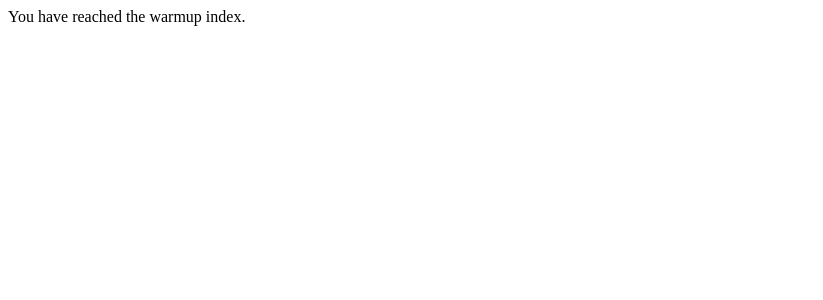
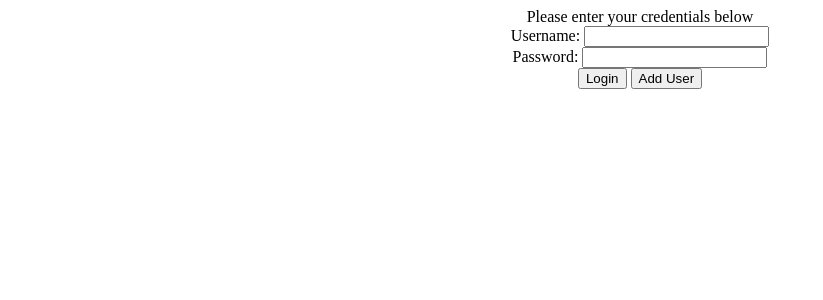
Before and after one commit to jamesmuerle/django-helloworld, a Django app: page / in a window 1280 px wide. Shown: the top 300 px of the page, without its empty margins (0-823 px from the left). Run offline with Django 3.2, Linux system fonts and the light colour scheme; parts of the project's set-up code (start-up, migrations or seed data) failed here and were passed over; some libraries are stand-ins or nearby versions.

Commit message:
Static files

```diff
--- /dev/null
+++ b/css/client.css
@@ -0,0 +1 @@
+/home/jmuerle/Projects/hellodjango/warmup/static/css/client.css
--- /dev/null
+++ b/js/client.js
@@ -0,0 +1 @@
+/home/jmuerle/Projects/hellodjango/warmup/static/js/client.js
--- /dev/null
+++ b/warmup/client.css
@@ -0,0 +1 @@
+/home/jmuerle/Projects/hellodjango/warmup/static/warmup/client.css
--- /dev/null
+++ b/warmup/client.js
@@ -0,0 +1 @@
+/home/jmuerle/Projects/hellodjango/warmup/static/warmup/client.js
--- a/warmup/templates/warmup/index.html
+++ b/warmup/templates/warmup/index.html
@@ -1 +1,123 @@
-You have reached the warmup index.
+<!DOCTYPE HTML PUBLIC "-//W3C//DTD HTML 4.01 Transitional//EN" "http://www.w3.org/TR/html4/loose.dtd">
+<html>
+<head>
+<meta http-equiv="Content-Type" content="text/html; charset=iso-8859-1">
+<link rel="stylesheet" type="text/css" href="{{ STATIC_URL }}client.css">
+<script type="text/javascript" src="https://ajax.googleapis.com/ajax/libs/jquery/1.8.3/jquery.min.js"></script>
+<script type="text/javascript" src="https://ajax.googleapis.com/ajax/libs/jqueryui/1.9.2/jquery-ui.min.js"></script>
+<!-- This is all the page independent functions.  The ones which directly interact with the page are inlined below. -->
+<script type="text/javascript" src="{{ STATIC_URL }}client.js"></script>
+</head>
+
+<center>
+<div id="login-page" class="box">
+  <div id="login-message" class="message"></div>
+  <center>
+    <form>
+      Username: <input id="login-username" type="text" name="username"><br>
+      Password: <input id="login-password" type="password" name="pwd"><br>
+      <input id="login-button" type="submit" value="Login">
+      <input id="add-user-button" type="submit" value="Add User">
+    </form>
+  </center>
+</div>
+
+<div id="welcome-page" class="box">
+  <div id="welcome-message" class="message"></div>
+  <center>
+    <form>
+      <input type="submit" id="logout-button" value="Logout">
+    </form>
+  </center>
+</div>
+</center>
+
+<script type="text/javascript">
+<!--
+/* Put the page into a blank state until everything finishes loading
+   This is not the ideal thing to do, but better than nothing. */
+$('#login-page').hide()
+$('#welcome-page').hide()
+$('#login-username').val("")
+$('#login-password').val("")
+$('#login-message').html("Please enter your credentials below")
+$('#welcome-message').html("You should never see this text");
+
+/* setup the page so that only one of the forms is shown */
+$(document).ready(function() {
+   show_login_page();
+ });
+
+/* Note: These two functions are deliberately written to ignore the starting
+   state.  This makes them slightly slower, but has the side effect of
+   restoring any invariant that gets accidentally broken.*/
+function show_login_page(message) {
+  if(! message) message = "Please enter your credentials below";
+  $('#welcome-page').hide()
+  $('#login-username').val("")
+  $('#login-password').val("")
+  $('#login-message').html(message)
+  $('#login-page').show()
+}
+
+function show_welcome_page(user, count) {
+   $('#login-page').hide();
+   $('#welcome-page').show();
+   $('#welcome-message').html("Welcome "+user+"<br>You have logged in "+count+" times.");
+}
+
+function handle_login_response(data, user) {
+  if( data.errCode > 0 ) {
+     c = data.count;
+     show_welcome_page(user, c);
+  } else {
+     if( debug_flag ) {
+        if( data.errCode != ERR_BAD_CREDENTIALS ) {
+           alert( 'Illegal error code encounted for this state');
+        }
+     }
+     show_login_page( get_message_for_errcode(data.errCode) );
+  }
+}
+
+function handle_add_user_response(data, user) {
+  if( data.errCode > 0 ) {
+     c = data.count;
+     show_welcome_page(user, c);
+  } else {
+     if( debug_flag ) {
+        if( data.errCode != ERR_BAD_USERNAME && data.errCode != ERR_USER_EXISTS ) {
+           alert( 'Illegal error code encounted for this state');
+        }
+     }
+     show_login_page( get_message_for_errcode(data.errCode) );
+  }
+}
+
+$('#login-button').click(function() {
+   username = $('#login-username').val()
+   password = $('#login-password').val()
+   json_request("/users/login", { user: username, password: password }, function(data) { return handle_login_response(data, username); }, function(err) { alert('error occurred on request'); });
+
+   return false;
+});
+
+$('#add-user-button').click(function() {
+   username = $('#login-username').val()
+   password = $('#login-password').val()
+   json_request("/users/add", { user: username, password: password }, function(data) { return handle_add_user_response(data, username); }, function(err) {alert('error occurred on request'); });
+
+   return false;
+});
+
+$('#logout-button').click(function() {
+  show_login_page();
+
+  return false;
+});
+-->
+</script>
+
+<body>
+</body>
+</html>
--- a/warmup/templates/warmup/login.html
+++ /dev/null
@@ -1 +0,0 @@
-Hello this is the login page.
--- a/warmup/templates/warmup/welcome.html
+++ /dev/null
@@ -1 +0,0 @@
-Hello this is the welcome page.
```
Also changed, not shown: hellodjango/settings.py (+12 -1 lines), warmup/static/css/client.css (added, +18 -0 lines), warmup/static/js/client.js (added, +44 -0 lines).
